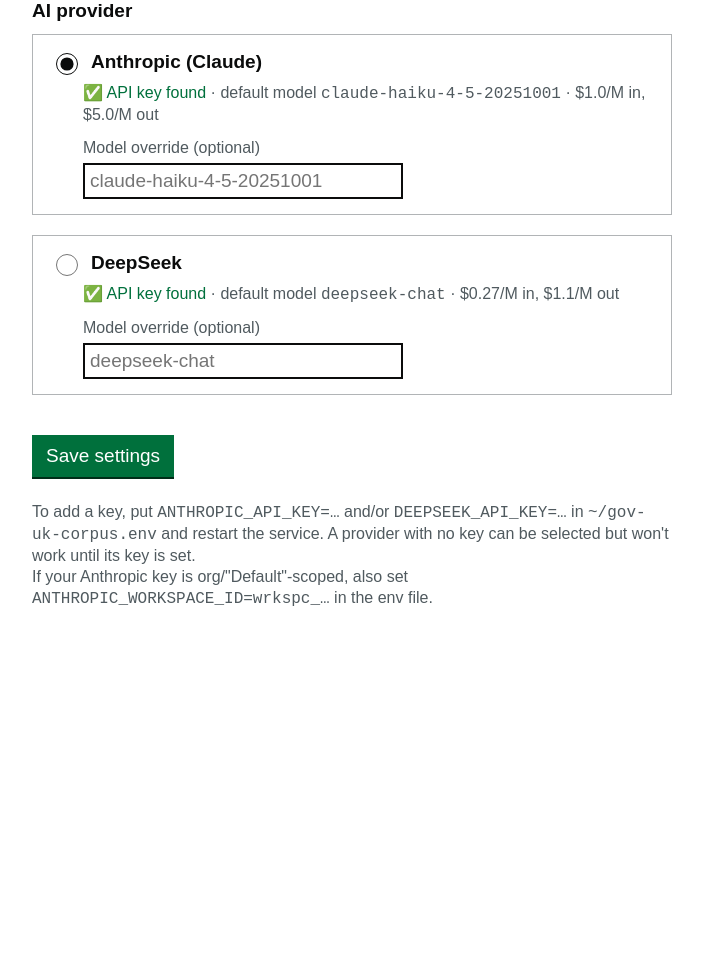
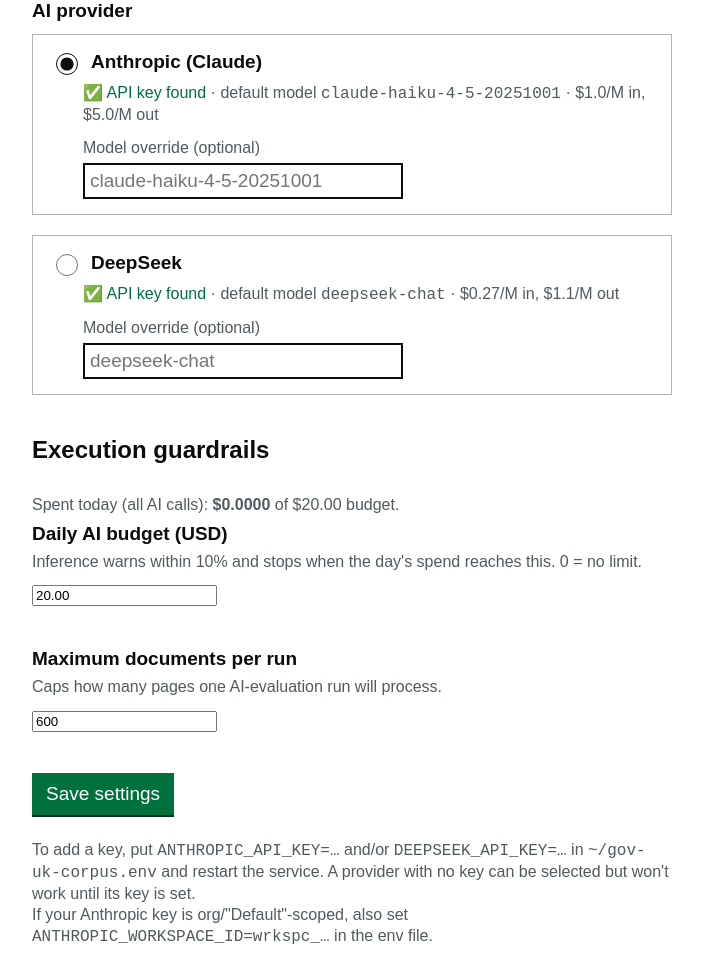
Before and after one commit to Underwoodt/gov-uk-corpus, a FastAPI app: page /settings in a window 1280 px wide. Shown: the part 330-1303 px from the top of the page, without its empty margins (143-846 px from the left). Before the commit the page ends 936 px from the top, so only its background shows below. Run offline with FastAPI, Linux system fonts and the light colour scheme; data that the repository does not hold is empty.

Commit message:
Add AI execution guardrails: daily budget + max docs/run
Settings: Daily AI budget (USD, default $20) + Maximum documents per run (600),
with today's running spend. ai_usage ledger logs every model call; evaluation
caps to max-docs, warns within 10%, stops at budget; assistant blocked over
budget. Tests for budget stop, doc cap, spend logging.

Co-Authored-By: Claude Opus 4.8 <noreply@anthropic.com>

```diff
--- a/govuk_corpus/schema.sql
+++ b/govuk_corpus/schema.sql
@@ -135,6 +135,17 @@ CREATE TABLE IF NOT EXISTS category_evaluation (
 );
 CREATE INDEX IF NOT EXISTS idx_category_eval_keep ON category_evaluation(category_id, keep);
 
+-- AI spend ledger (one row per successful model call) for the daily budget.
+CREATE TABLE IF NOT EXISTS ai_usage (
+    day           TEXT,
+    created_at    TEXT,
+    cost          REAL,
+    input_tokens  INTEGER,
+    output_tokens INTEGER,
+    kind          TEXT
+);
+CREATE INDEX IF NOT EXISTS idx_ai_usage_day ON ai_usage(day);
+
 -- Small key/value app settings (e.g. which AI provider the UI uses).
 CREATE TABLE IF NOT EXISTS app_settings (
     key   TEXT PRIMARY KEY,
--- a/govuk_corpus/schema_pg.sql
+++ b/govuk_corpus/schema_pg.sql
@@ -121,6 +121,17 @@ CREATE TABLE IF NOT EXISTS category_evaluation (
 );
 CREATE INDEX IF NOT EXISTS idx_category_eval_keep ON category_evaluation(category_id, keep);
 
+-- AI spend ledger (one row per successful model call) for the daily budget.
+CREATE TABLE IF NOT EXISTS ai_usage (
+    day           text,
+    created_at    text,
+    cost          real,
+    input_tokens  integer,
+    output_tokens integer,
+    kind          text
+);
+CREATE INDEX IF NOT EXISTS idx_ai_usage_day ON ai_usage(day);
+
 -- Small key/value app settings (e.g. which AI provider the UI uses).
 CREATE TABLE IF NOT EXISTS app_settings (
     key   text PRIMARY KEY,
--- a/webapp/app.py
+++ b/webapp/app.py
@@ -165,6 +165,41 @@ def _provider_key(provider: str) -> Optional[str]:
         if v:
             return v
     return None
+
+
+DEFAULT_DAILY_BUDGET = 20.0     # USD/day
+DEFAULT_MAX_DOCS = 600          # documents per evaluation run
+
+
+def _budget(conn) -> float:
+    try:
+        return float(settings.get_setting(conn, "ai_daily_budget", str(DEFAULT_DAILY_BUDGET)))
+    except (TypeError, ValueError):
+        return DEFAULT_DAILY_BUDGET
+
+
+def _max_docs(conn) -> int:
+    try:
+        return int(settings.get_setting(conn, "ai_max_docs_per_run", str(DEFAULT_MAX_DOCS)))
+    except (TypeError, ValueError):
+        return DEFAULT_MAX_DOCS
+
+
+def _daily_spend(conn) -> float:
+    day = db.now_iso()[:10]
+    row = conn.execute(f"SELECT COALESCE(SUM(cost), 0) AS c FROM ai_usage WHERE day = {'%s' if _is_pg() else '?'}",
+                       (day,)).fetchone()
+    return float(row["c"] or 0.0)
+
+
+def _log_ai_usage(conn, cost, in_tok, out_tok, kind: str) -> None:
+    ts = db.now_iso()
+    ph = "%s" if _is_pg() else "?"
+    conn.execute(
+        f"INSERT INTO ai_usage (day, created_at, cost, input_tokens, output_tokens, kind) "
+        f"VALUES ({ph},{ph},{ph},{ph},{ph},{ph})",
+        (ts[:10], ts, cost or 0.0, in_tok or 0, out_tok or 0, kind))
+    conn.commit()
 
 
 def _ai_config(conn) -> dict:
@@ -467,29 +502,51 @@ def _run_evaluation(cid: int, limit: int) -> dict:
         cfg = _ai_config(conn)
         if not cfg["key"]:
             return {"error": f"No API key for {cfg['label']} — set one in Settings."}
+        budget = _budget(conn)
+        spent = _daily_spend(conn)
+        # Hard stop if already at/over budget.
+        if budget > 0 and spent >= budget:
+            s = evaluate.summary(conn, cid)
+            return {"error": f"Daily AI budget of ${budget:.2f} reached (${spent:.4f} spent today). "
+                    f"Raise it in Settings or try again tomorrow.",
+                    "spent_today": round(spent, 4), "budget": budget, "stopped": "budget", **s}
+
+        limit = min(limit, _max_docs(conn))       # guardrail: max documents per run
         filters = _effective_filters(conn, category)
         inclusion = category.get("inclusion_context") or ""
         exclusion = category.get("exclusion_context") or ""
         rows = evaluate.candidates(conn, cid, limit, **filters)
         done = tin = tout = 0
         cost = 0.0
+        stopped = None
         for r in rows:
+            if budget > 0 and spent >= budget:    # stop at (estimated) budget
+                stopped = "budget"
+                break
             prompt = evaluate.build_prompt(inclusion, exclusion, r["title"], r["description"], r["body"])
             res = _ai_reply(cfg, "", prompt)
             if res.get("error"):    # stop early — likely auth/quota, don't burn N calls
                 s = evaluate.summary(conn, cid)
                 return {"error": res["error"], "evaluated_this_run": done,
-                        "cost_usd": round(cost, 6), **s}
+                        "cost_usd": round(cost, 6), "spent_today": round(spent, 4),
+                        "budget": budget, **s}
             evaluate.save_result(conn, cid, r["url"],
                                  evaluate.parse_decision(res.get("reply", "")), cfg["model"])
+            c = res.get("cost_usd") or 0.0
+            _log_ai_usage(conn, c, res.get("input_tokens"), res.get("output_tokens"), "evaluate")
             done += 1
             tin += res.get("input_tokens") or 0
             tout += res.get("output_tokens") or 0
-            cost += res.get("cost_usd") or 0.0
+            cost += c
+            spent += c
         total = cached_count(conn, **filters)
         s = evaluate.summary(conn, cid)
+        warning = (f"Within 10% of the ${budget:.2f} daily budget (${spent:.4f} spent today)."
+                   if budget > 0 and spent >= 0.9 * budget else None)
         return {"evaluated_this_run": done, "input_tokens": tin, "output_tokens": tout,
                 "cost_usd": round(cost, 6), "model": cfg["model"],
+                "spent_today": round(spent, 4), "budget": budget,
+                "warning": warning, "stopped": stopped,
                 "remaining": max(0, total - s["evaluated"]), **s}
     finally:
         conn.close()
@@ -687,9 +744,19 @@ async def api_assistant(request: Request):
         return JSONResponse({"error": "Enter a prompt."}, status_code=400)
     conn = connect()
     cfg = _ai_config(conn)
+    budget = _budget(conn)
+    spent = _daily_spend(conn)
     conn.close()
+    if budget > 0 and spent >= budget:
+        return JSONResponse({"error": f"Daily AI budget of ${budget:.2f} reached "
+                             f"(${spent:.4f} spent today). Raise it in Settings."})
     # Run the blocking SDK call off the event loop so one slow request can't stall the app.
     result = await run_in_threadpool(_ai_reply, cfg, system, prompt)
+    if not result.get("error"):
+        conn = connect()
+        _log_ai_usage(conn, result.get("cost_usd"), result.get("input_tokens"),
+                      result.get("output_tokens"), "assistant")
+        conn.close()
     return JSONResponse(result)
 
 
@@ -706,7 +773,8 @@ def settings_page(request: Request, saved: int = 0):
                       "has_key": _provider_key(key) is not None,
                       "price_in": p["price_in"], "price_out": p["price_out"]})
     resp = templates.TemplateResponse("settings.html", ctx(
-        conn, request, active_nav="settings", providers=provs, current=current, saved=saved))
+        conn, request, active_nav="settings", providers=provs, current=current, saved=saved,
+        daily_budget=_budget(conn), max_docs=_max_docs(conn), spent_today=round(_daily_spend(conn), 4)))
     conn.close()
     return resp
 
@@ -723,6 +791,15 @@ async def save_settings(request: Request):
     settings.set_setting(conn, "ai_provider", provider)
     for key in PROVIDERS:
         settings.set_setting(conn, f"ai_model_{key}", (form.get(f"model_{key}") or "").strip())
+    # Guardrails
+    try:
+        settings.set_setting(conn, "ai_daily_budget", str(float(form.get("ai_daily_budget") or DEFAULT_DAILY_BUDGET)))
+    except ValueError:
+        pass
+    try:
+        settings.set_setting(conn, "ai_max_docs_per_run", str(int(float(form.get("ai_max_docs_per_run") or DEFAULT_MAX_DOCS))))
+    except ValueError:
+        pass
     conn.close()
     return RedirectResponse(url=str(request.url_for("settings_page")) + "?saved=1", status_code=303)
 
--- a/webapp/templates/preview.html
+++ b/webapp/templates/preview.html
@@ -257,8 +257,12 @@
         if (j.error) {
           st.textContent = "Error: " + j.error;
         } else {
-          st.textContent = `Evaluated ${fmtInt(j.evaluated_this_run)} this run`
+          let msg = `Evaluated ${fmtInt(j.evaluated_this_run)} this run`
             + ` · $${(j.cost_usd || 0).toFixed(6)} · ${fmtInt(j.remaining)} left in shortlist`;
+          if (j.spent_today != null) msg += ` · $${j.spent_today.toFixed(4)}/$${(j.budget||0).toFixed(2)} today`;
+          if (j.stopped === "budget") msg += " · ⛔ stopped: daily budget reached";
+          st.textContent = msg;
+          if (j.warning) { st.textContent += "  ⚠️ " + j.warning; }
         }
         await loadEval("");
       } catch (e) {
--- a/webapp/templates/settings.html
+++ b/webapp/templates/settings.html
@@ -36,6 +36,22 @@
       </div>
     </div>
 
+    <h2 style="margin-top:40px;">Execution guardrails</h2>
+    <p class="secondary" style="margin:0 0 6px;">Spent today (all AI calls):
+      <strong>${{ '%.4f'|format(spent_today) }}</strong> of ${{ '%.2f'|format(daily_budget) }} budget.</p>
+    <div class="field">
+      <label class="q" for="ai_daily_budget">Daily AI budget (USD)</label>
+      <p class="hint">Inference warns within 10% and stops when the day's spend reaches this. 0 = no limit.</p>
+      <input id="ai_daily_budget" name="ai_daily_budget" type="number" step="0.01" min="0"
+        class="narrow" value="{{ '%.2f'|format(daily_budget) }}">
+    </div>
+    <div class="field">
+      <label class="q" for="ai_max_docs_per_run">Maximum documents per run</label>
+      <p class="hint">Caps how many pages one AI-evaluation run will process.</p>
+      <input id="ai_max_docs_per_run" name="ai_max_docs_per_run" type="number" min="1"
+        class="narrow" value="{{ max_docs }}">
+    </div>
+
     <button class="btn" type="submit">Save settings</button>
   </form>
 
```
Also changed, not shown: tests/test_evaluate.py (+37 -8 lines).
